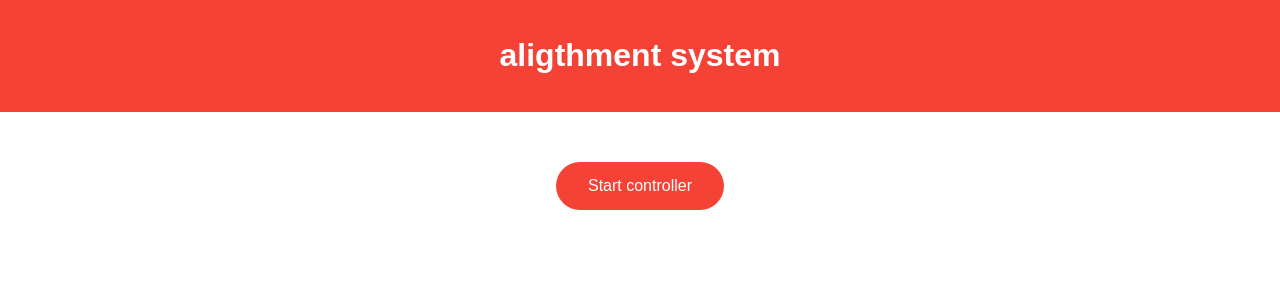
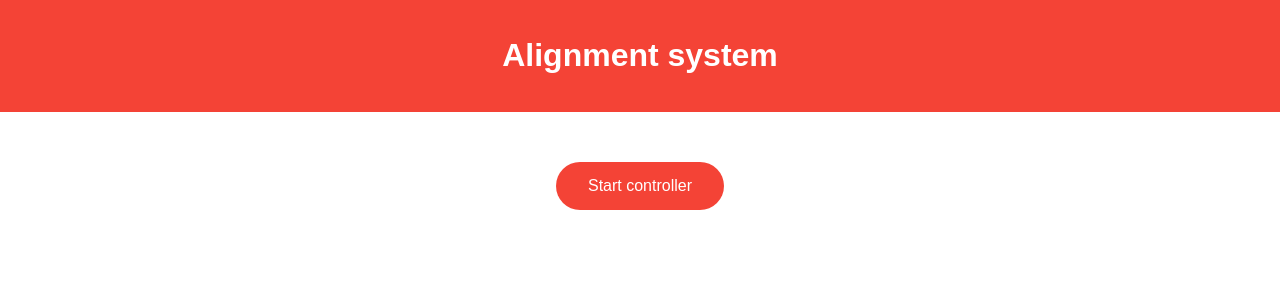
Before and after one commit to greg-ogs/controller-flask-UI, a Flask app: page / in a window 1280 px wide. Shown: the top 300 px of the page. Run offline with Flask 3, Linux system fonts and the light colour scheme.

Commit message:
Fix typo in header and add debug message in controller script (#1)
Corrected the spelling of "alignment" in the HTML header for consistency and clarity. Added a debug print statement in the controller script for testing purposes. This statement is not meant for production as it is for demonstration only.

```diff
--- a/app/controller.py
+++ b/app/controller.py
@@ -1,5 +1,6 @@
 import time
 
+print("This is a testing script only for demonstration purposes.")
 print("Controller script is running...", flush=True)
 print("Performing initialization...", flush=True)
 print("Controller operations have completed.", flush=True)
--- a/app/templates/index.html
+++ b/app/templates/index.html
@@ -7,7 +7,7 @@
 </head>
 <body>
 <header>
-    <h1>aligthment system</h1>
+    <h1>Alignment system</h1>
 </header>
 <div class="container">
     <a href="/controller-view" class="rounded-button">Start controller</a>
```
